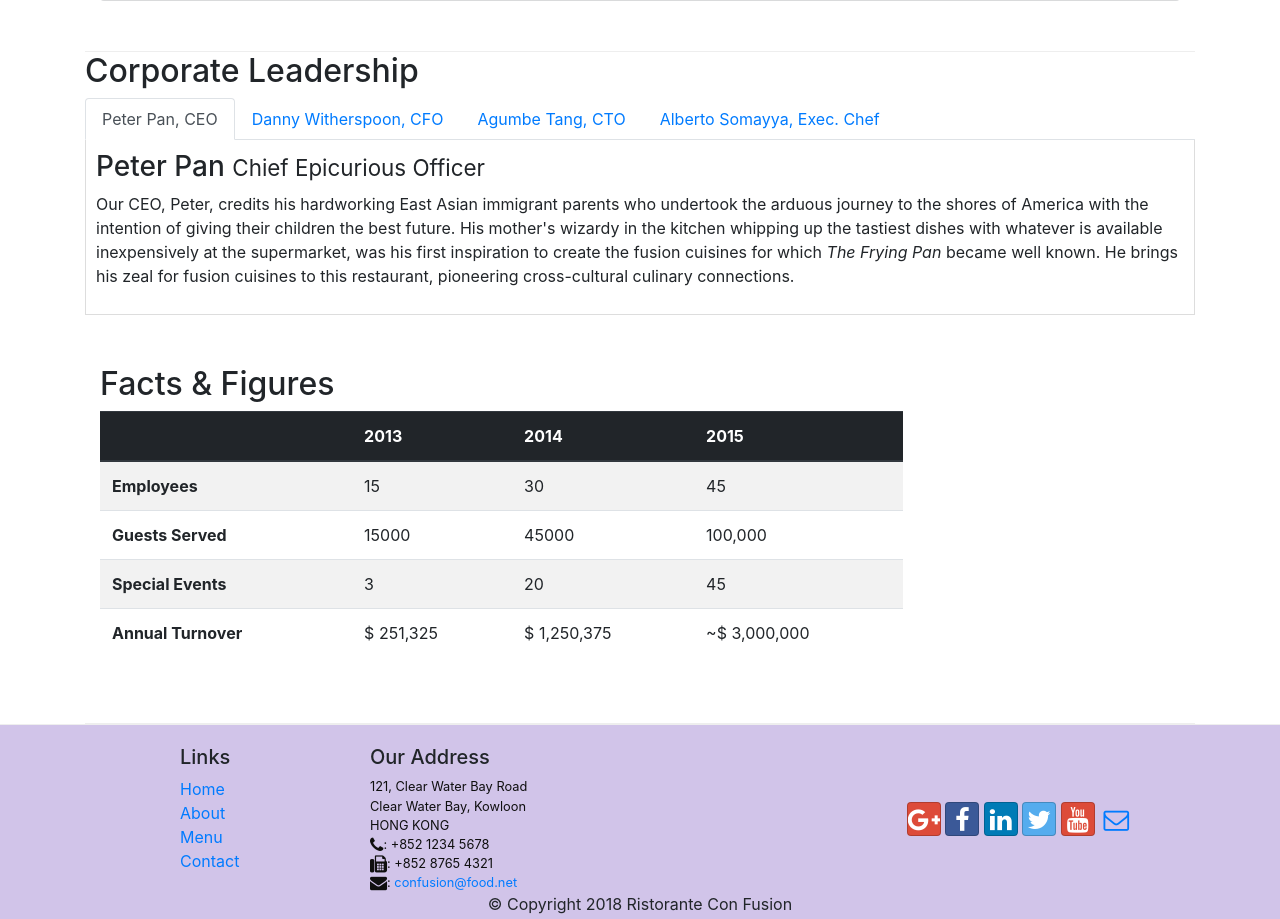
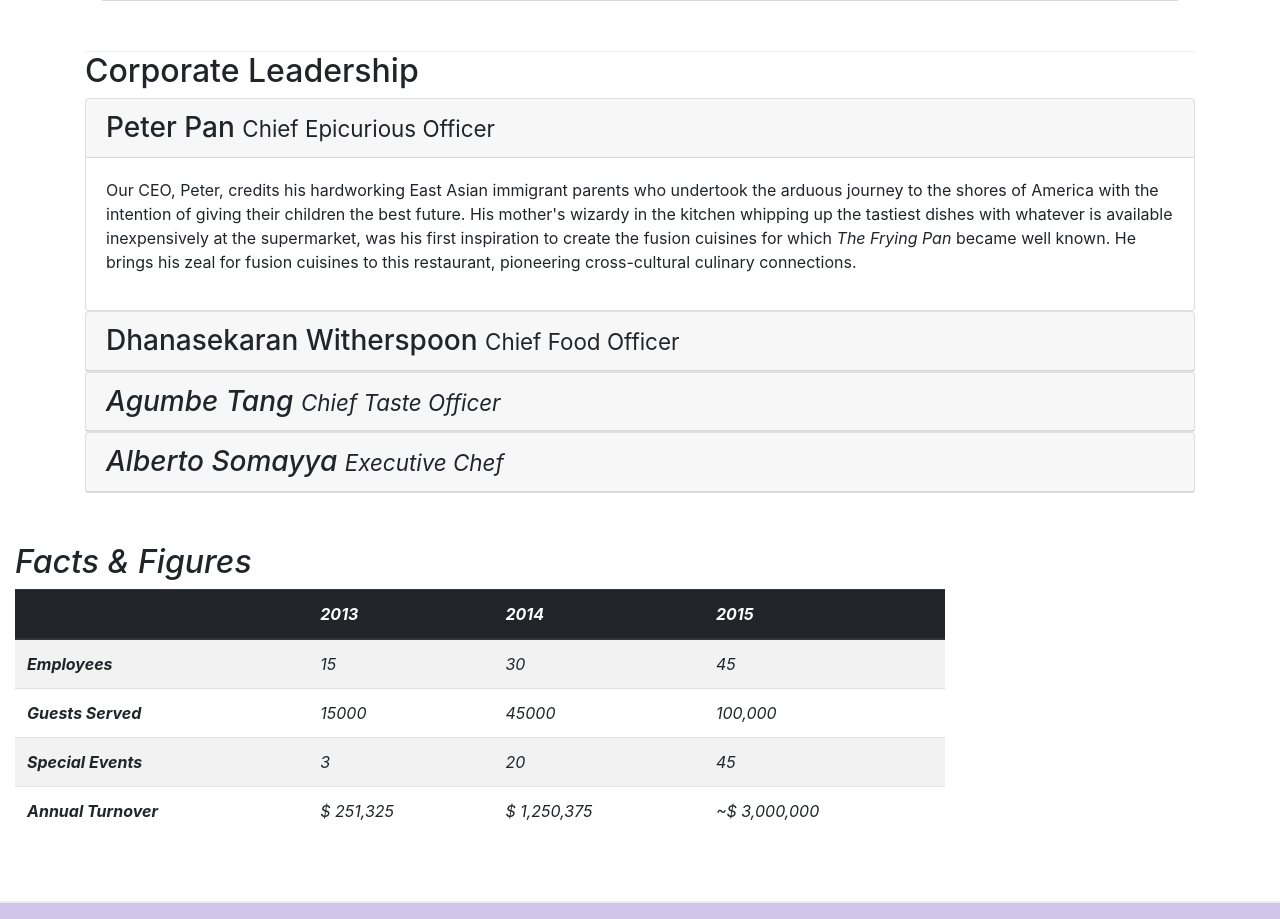
Before and after one commit to Sandino204/Restaurant-conFusion-template, a website: page aboutus.html in a window 1280 px wide. Shown: the part 920-1839 px from the top of the page. Drawn offline with nearby package versions, Linux system fonts and the light colour scheme.

Commit message:
Accordion

```diff
--- a/aboutus.html
+++ b/aboutus.html
@@ -109,7 +109,7 @@
             <div class="col-12">
                 <h2>Corporate Leadership</h2>
 
-                <ul class="nav nav-tabs">
+                <!-- <ul class="nav nav-tabs">
                     <li class="nav-item">
                         <a class="nav-link active" href="#peter"
                         role="tab" data-toggle="tab">Peter Pan, CEO</a>
@@ -126,24 +126,66 @@
                         <a class="nav-link" href="#alberto" role="tab"
                         data-toggle="tab">Alberto Somayya, Exec. Chef</a>
                     </li>
-                </ul>
-                <div class="tab-content">
-                    <div role="tabpanel" class="tab-pane fade show active" id="peter">
-                        <h3>Peter Pan <small>Chief Epicurious Officer</small></h3>
-                        <p class="d-none d-sm-block">Our CEO, Peter, credits his hardworking East Asian immigrant parents who undertook the arduous journey to the shores of America with the intention of giving their children the best future. His mother's wizardy in the kitchen whipping up the tastiest dishes with whatever is available inexpensively at the supermarket, was his first inspiration to create the fusion cuisines for which <em>The Frying Pan</em> became well known. He brings his zeal for fusion cuisines to this restaurant, pioneering cross-cultural culinary connections.</p>
+                </ul> -->
+                    <div id="accordion">
+                        <div class="card">
+                            <div class="card-header" role="tab" id="peterhead">
+                                <h3 class="mb-0">
+                                    <a data-toggle="collapse" data-target="#peter">
+                                        Peter Pan <small>Chief Epicurious Officer</small>
+                                    </a>
+                                </h3>
+                            </div>
+                            <div role="tabpanel" class="collapse show" id="peter" data-parent="#accordion">
+                                <div class="card-body">
+                                    <p class="d-none d-sm-block">Our CEO, Peter, credits his hardworking East Asian immigrant parents who undertook the arduous journey to the shores of America with the intention of giving their children the best future. His mother's wizardy in the kitchen whipping up the tastiest dishes with whatever is available inexpensively at the supermarket, was his first inspiration to create the fusion cuisines for which <em>The Frying Pan</em> became well known. He brings his zeal for fusion cuisines to this restaurant, pioneering cross-cultural culinary connections.</p>
+                                </div>
+                            </div>
+                        </div>
+                        <div class="card">
+                            <div class="card-header" role="tab" id="dannyhead">
+                                <h3 class="mb-0">
+                                    <a class="collapsed" data-toggle="collapse" data-target="#danny">
+                                    Dhanasekaran Witherspoon <small>Chief Food Officer</small>
+                                    </a>
+                                </h3>
+                            </div>
+                            <div class="collapse" id="danny" data-parent="#accordion">
+                                <div class="card-body">
+                                    <p class="d-none d-sm-block">Our CFO, Danny, as he is affectionately referred to by his colleagues, comes from a long established family tradition in farming and produce. His experiences growing up on a farm in the Australian outback gave him great appreciation for varieties of food sources. As he puts it in his own words, <em>Everything that runs, wins, and everything that stays, pays!.</p>
+                                </div>
+                            </div>
+                        </div>
+                        <div class="card">
+                            <div class="card-header" role="tab" id="agumbehead">
+                            <h3 class="mb-0">
+                                <a class="collapsed" data-toggle="collapse" data-target="#agumbe">
+                                Agumbe Tang <small>Chief Taste Officer</small>
+                                </a>
+                            </h3>
+                            </div>
+                            <div class="collapse" id="agumbe" data-parent="#accordion">
+                                <div class="card-body">
+                                    <p class="d-none d-sm-block">Blessed with the most discerning gustatory sense, Agumbe, our CTO, personally ensures that every dish that we serve meets his exacting tastes. Our chefs dread the tongue lashing that ensues if their dish does not meet his exacting standards. He lives by his motto, <em>You click only if you survive my lick.</p>
+                                </div>
+                            </div>
+                        </div>
+                        <div class="card">
+                            <div class="card-header" role="tab" id="albertohead">
+                                <h3 class="mb-0">
+                                    <a class="collapsed" data-toggle="collapse" data-target="#alberto">
+                                    Alberto Somayya <small>Executive Chef</small>
+                                    </a>
+                                </h3>
+                            </div>
+                            <div class="collapse" id="alberto" data-parent="#accordion">
+                                <div class="card-body">
+                                    <p class="d-none d-sm-block">Award winning three-star Michelin chef with wide International experience having worked closely with whos-who in the culinary world, he specializes in creating mouthwatering Indo-Italian fusion experiences. He says, <em>Put together the cuisines from the two craziest cultures, and you get a winning hit! Amma Mia!</em></em></p>
+                                </div>
+                            </div>
+                        </div>
                     </div>
-                    <div role="tabpanel" class="tab-pane fade" id="danny">
-                        <h3>Dhanasekaran Witherspoon <small>Chief Food Officer</small></h3>
-                        <p class="d-none d-sm-block">Our CFO, Danny, as he is affectionately referred to by his colleagues, comes from a long established family tradition in farming and produce. His experiences growing up on a farm in the Australian outback gave him great appreciation for varieties of food sources. As he puts it in his own words, <em>Everything that runs, wins, and everything that stays, pays!</em></p>
-                    </div>
-                    <div role="tabpanel" class="tab-pane fade" id="agumbe">
-                        <h3>Agumbe Tang <small>Chief Taste Officer</small></h3>
-                        <p class="d-none d-sm-block">Blessed with the most discerning gustatory sense, Agumbe, our CTO, personally ensures that every dish that we serve meets his exacting tastes. Our chefs dread the tongue lashing that ensues if their dish does not meet his exacting standards. He lives by his motto, <em>You click only if you survive my lick.</em></p>
-                    </div>
-                    <div role="tabpanel" class="tab-pane fade" id="alberto">
-                        <h3>Alberto Somayya <small>Executive Chef</small></h3>
-                        <p class="d-none d-sm-block">Award winning three-star Michelin chef with wide International experience having worked closely with whos-who in the culinary world, he specializes in creating mouthwatering Indo-Italian fusion experiences. He says, <em>Put together the cuisines from the two craziest cultures, and you get a winning hit! Amma Mia!</em></p>
-                    </div>
+
                 </div>
             </div>
        </div>
```
